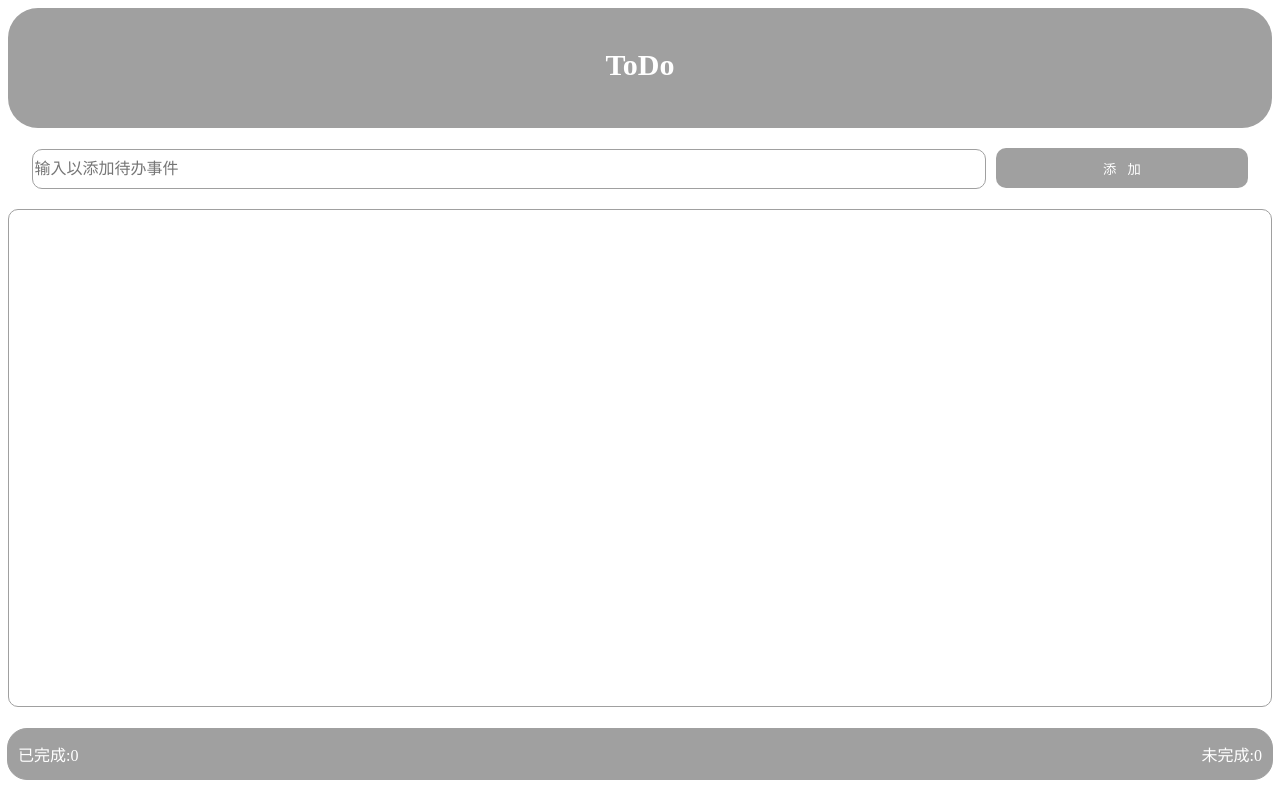
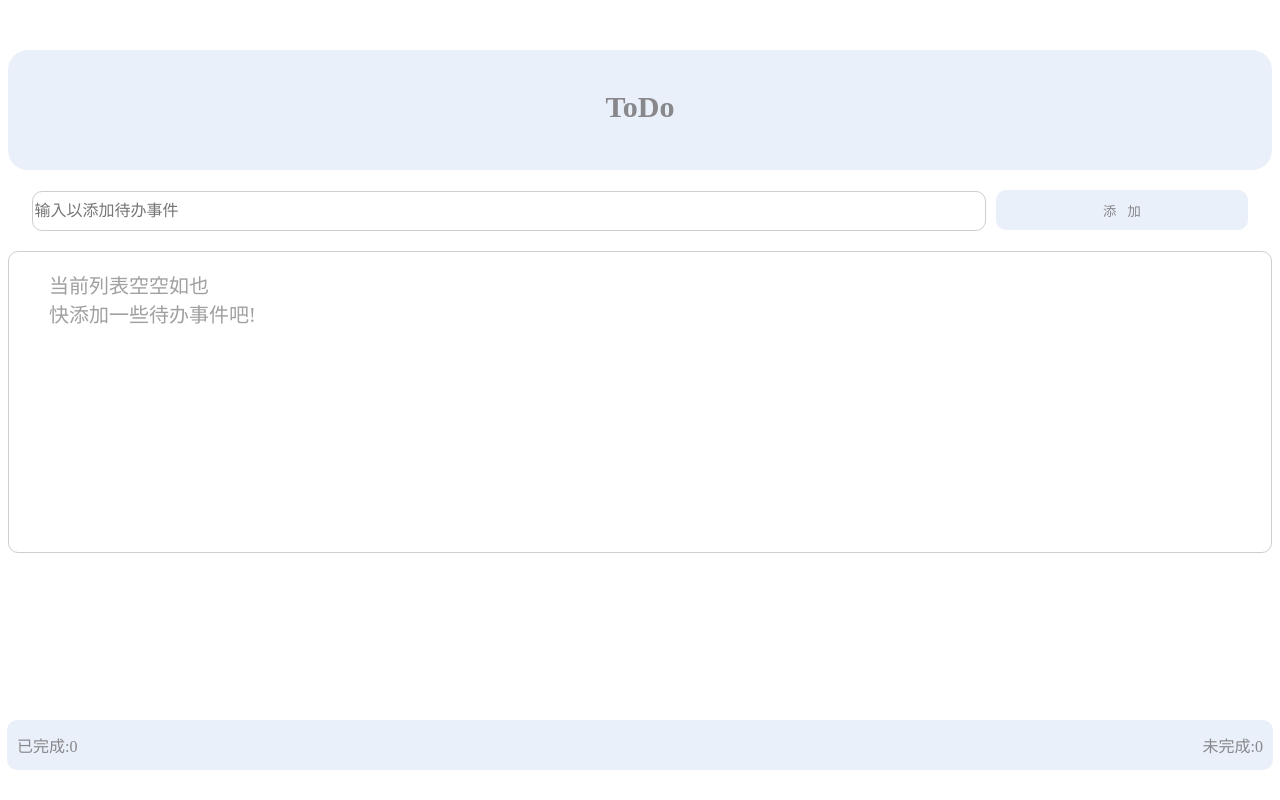
Before and after one commit to Jennie27575/todotest, a plain HTML site: page index.html in a window 1280 px wide. Drawn offline with nearby package versions, Linux system fonts and the light colour scheme.

Commit message:
Update index.html

```diff
--- a/index.html
+++ b/index.html
@@ -8,18 +8,19 @@
     <style>
 
         .top {
-            background-color: #a0a0a0;
+            background-color: rgb(233, 240, 249);
             padding: 10px;
-            border-radius: 30px;
+            border-radius: 20px;
             height: 100px;
+            margin-top: 50px;
 
         }
         .toptt{
 
             text-align: center;
-            color: #ffffff;
+            color: rgb(136, 135, 139);
             font-size: 30px;
-            font-weight: bold;
+            font-weight: bolder;
         }
         .input{
             margin-top: 20px;
@@ -30,8 +31,9 @@
             width: 75%;
             height: 36px;
             border-radius: 10px;
-            border: 1px solid #a0a0a0;
+            border: 1px solid #cecece;
             font-size: 16px;
+            color: rgb(136, 135, 139);
 
         }
         .input button{
@@ -40,22 +42,23 @@
             border-radius: 10px;
             border: none;
             margin-left: 10px;
-            background-color: #a0a0a0;
-            color: #fff;
+            background-color: rgb(233, 240, 249);
+            color: rgb(136, 135, 139);
         }
         .display{
             margin-top: 20px;
-            border: 1px solid #a0a0a0;
+            border: 1px solid #cecece;
             border-radius: 10px;
-            height: 62vh;
-            margin-bottom: 4vh;
+            height: 100%;
+            margin-bottom: 100px;
+            min-height: 300px;
         }
         .display ul li{
             list-style: none;
             margin-top: 18px;
             font-size: 20px;
             /* font-weight: bold; */
-            color: #000000;
+            color: #3d3d3d;
             width: 100%;
 
 
@@ -94,17 +97,30 @@
             justify-content: space-between;
             align-items: center;
             height: 50px;
-            border-radius: 20px;
+            border-radius: 10px;
             padding: 0 10px 0 10px;
-            border: 1px solid #a0a0a0;
+            border: 1px solid #cecece;
             position: fixed;
-            bottom: 20px;
+            bottom: 30px;
             left: 7px;
             right: 7px;
             /* width: 100%; */
-            background-color: #a0a0a0;
-            color: #ffffff;
+            background-color: rgb(233, 240, 249);
+            color: rgb(136, 135, 139);
             font-size: 16px;
+            border: none;
+        }
+        .bottom{
+            position: fixed;
+            bottom: 0;
+            left: 0;
+            right: 0;
+            height: 70px;
+            background-color: #ffffff;
+        }
+        #empty{
+            color: #a0a0a0;
+            font-size: 20px;
         }
     </style>
 </head>
@@ -121,19 +137,25 @@
 
         <div class="display">
             <ul>
+                <li v-if="todos.length === 0" id="empty"><span>当前列表空空如也<br>快添加一些待办事件吧!</span></li>
                 <li v-for="(todo, index) in todos" :key="index">
                     <input type="checkbox" v-model="todo.completed" @change="saveTodos">
-                    <span :class="{ strikethrough: todo.completed }" id="todods">{{ todo.text }}</span>
-                    <button @click="deleteTodo(index)"><svg xmlns="http://www.w3.org/2000/svg" width="20" height="20" fill="currentColor" class="bi bi-slash-circle" viewBox="0 0 16 16">
-                        <path d="M8 15A7 7 0 1 1 8 1a7 7 0 0 1 0 14zm0 1A8 8 0 1 0 8 0a8 8 0 0 0 0 16z"/>
-                        <path d="M11.354 4.646a.5.5 0 0 0-.708 0l-6 6a.5.5 0 0 0 .708.708l6-6a.5.5 0 0 0 0-.708z"/>
-                      </svg></button>
+                    <span :class="{ strikethrough: todo.completed }">{{ todo.text }}</span>
+                    <button @click="deleteTodo(index)">
+                        <svg xmlns="http://www.w3.org/2000/svg" width="20" height="20" fill="currentColor" class="bi bi-slash-circle" viewBox="0 0 16 16">
+                            <path d="M8 15A7 7 0 1 1 8 1a7 7 0 0 1 0 14zm0 1A8 8 0 1 0 8 0a8 8 0 0 0 0 16z"/>
+                            <path d="M11.354 4.646a.5.5 0 0 0-.708 0l-6 6a.5.5 0 0 0 .708.708l6-6a.5.5 0 0 0 0-.708z"/>
+                        </svg>
+                    </button>
                 </li>
             </ul>
         </div>
-        <div class="finish">
-            <span>已完成:{{finished}}</span>
-            <span>未完成:{{unfinished}}</span>
+
+        <div class="bottom">
+            <div class="finish">
+                <span>已完成:{{finished}}</span>
+                <span>未完成:{{unfinished}}</span>
+            </div>
         </div>
     </div>
 
```
